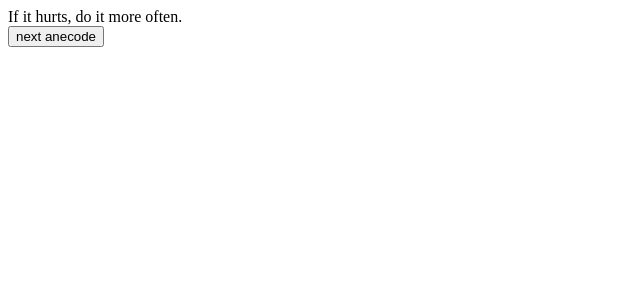
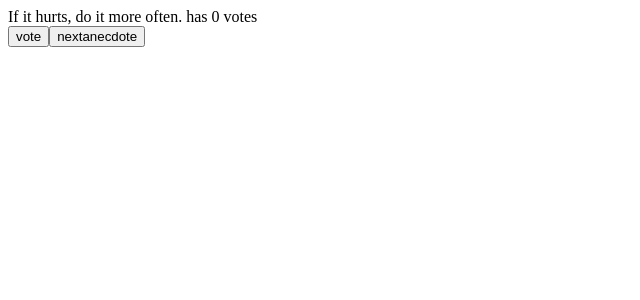
Before and after one commit to omarFarooq21/FullStackOpen, a React (Vite) app: page / in a window 1280 px wide. Shown: the top 300 px of the page, without its empty margins (0-640 px from the left). Built offline with nearby package versions, Linux system fonts and the light colour scheme.

Commit message:
1.13*: anecdotes step2 (Figure out the problem)

```diff
--- a/src/App.jsx
+++ b/src/App.jsx
@@ -3,7 +3,7 @@ import { useState } from 'react'
 const Button = (props) => {
   return(
     <>
-      <button onClick={props.handleClick}>next anecode</button>
+      <button onClick={props.handleClick}>{props.text}</button>
     </>
   )
 }
@@ -21,17 +21,26 @@ const App = () => {
   ]
 
   const [selected, setSelected] = useState(0)
-  const handleClick = () => {
+
+  let n = anecdotes.length
+  const votes = Array(n).fill(0)
+
+  const nextAnecdote = () => {
     let i = Math.floor(Math.random() * anecdotes.length)
     setSelected(i)
+  }
+  const vote = () => {
+    votes[selected]++
+    console.log(votes[selected])
   }
   return (
     <>
       <div>
-        {anecdotes[selected]}
+        {anecdotes[selected]} has {votes[selected]} votes
       </div>
       <div>
-        <Button handleClick = {handleClick}/>
+        <Button handleClick = {vote} text = "vote"/>
+        <Button handleClick = {nextAnecdote} text = "nextanecdote"/>
       </div>
     </>
 
```
